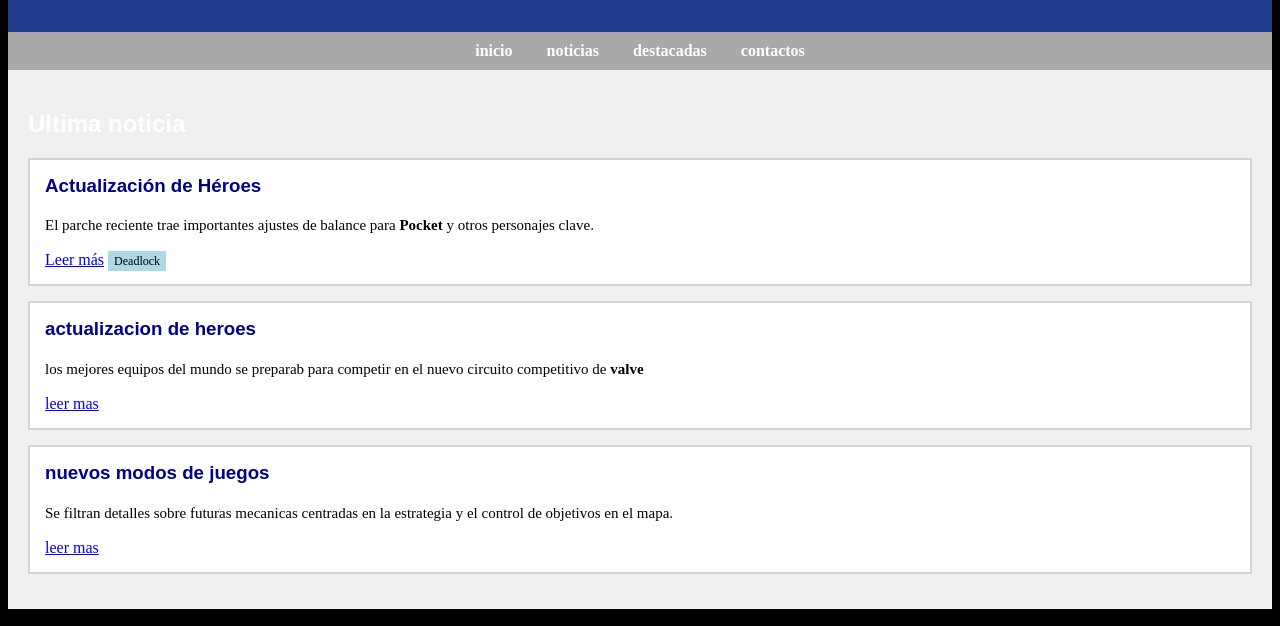
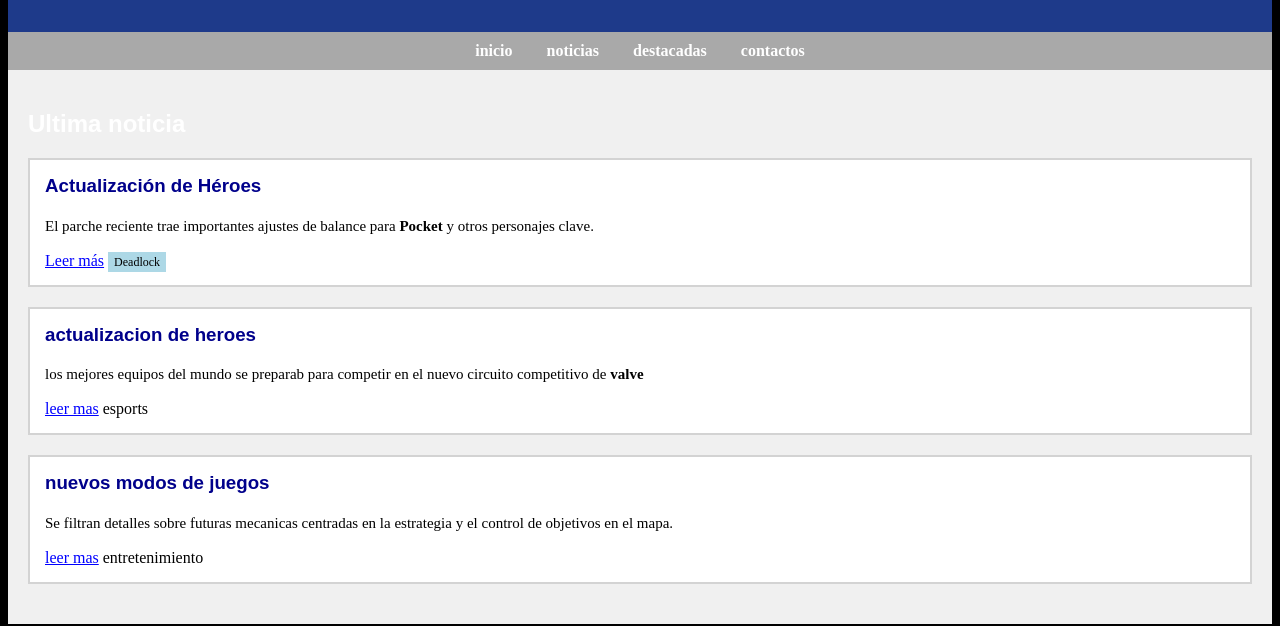
Before and after one commit to Fosquit0/practicacss, a plain HTML site: page index.html in a window 1280 px wide. Shown: the part 132-758 px from the top of the page. Drawn offline with Linux system fonts and the light colour scheme.

Commit message:
Aplicar CSS Box Model

```diff
--- a/styles.css
+++ b/styles.css
@@ -39,10 +39,12 @@ h1, h2, h3 {
 }
 
 .noticia {
-    background-color: white;
+    background-color: rgb(255, 255, 255);
+    color: rgb(0, 0, 0);
     padding: 15px;
     margin-bottom: 15px;
     border: 2px solid lightgray;
+    margin: 20px auto;
 }
 
 .categoria {
```
